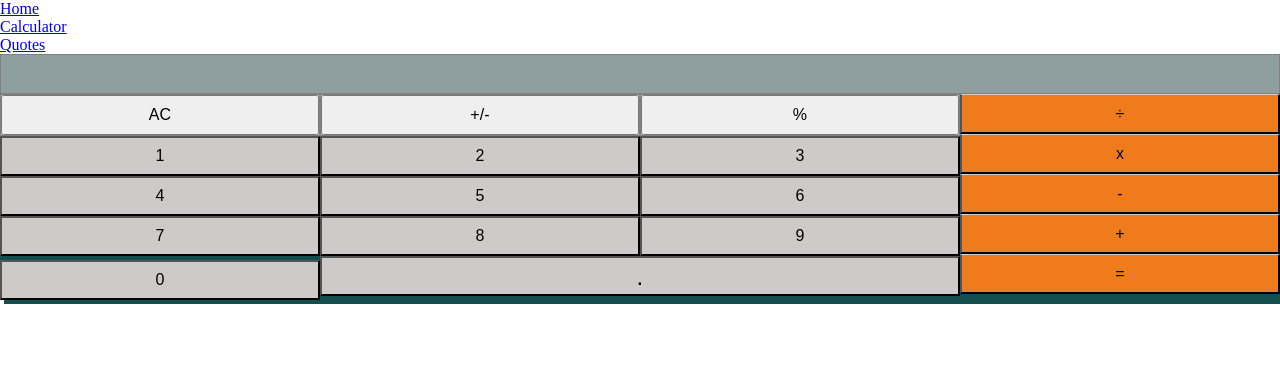
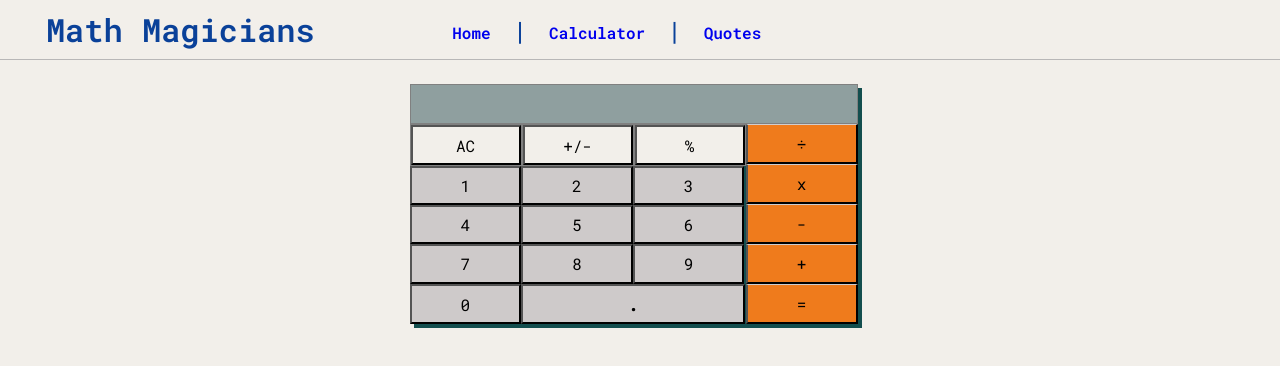
Before and after one commit to HFG43/math_magicians, a React (Create React App) app: page /calculator in a window 1280 px wide. Shown: the top 366 px of the page. Built offline with nearby package versions, Linux system fonts and the light colour scheme.

Commit message:
Apply CSS using Modules for NavBar & Home & Quotes

```diff
--- a/src/App.js
+++ b/src/App.js
@@ -5,10 +5,12 @@ import Calculator from './components/calculator';
 import Quote from './components/ninja';
 import NavBar from './components/navbar';
 import NotFound from './components/notFound';
+import styles from './App.module.css';
 
 function App() {
   return (
     <>
+      <div className={styles.app_container}>
         <NavBar />
         <Routes>
           <Route path="/" element={<Home />} />
@@ -16,6 +18,7 @@ function App() {
           <Route path="/quotes" element={<Quote />} />
           <Route path="*" element={<NotFound />} />
         </Routes>
+      </div>
     </>
   );
 }
--- /dev/null
+++ b/src/App.module.css
@@ -0,0 +1,7 @@
+.app_container {
+  margin: 0;
+  padding: 0;
+  box-sizing: border-box;
+  font-size: 16px;
+  font-family: Verdana, Geneva, Tahoma, sans-serif;
+}
--- a/src/components/calculator.js
+++ b/src/components/calculator.js
@@ -4,6 +4,7 @@ import NumbersPad from './numbers';
 import ComplexOperationsPad from './complexOperations';
 import RegOperationsPad from './regularOperations';
 import calculate from '../logic/calculate';
+import styles from './calculator.module.css';
 
 const Calculator = () => {
   const [operationResult, mathOperation] = useState({});
@@ -13,7 +14,7 @@ const Calculator = () => {
   };
 
   return (
-    <div className="calc_container">
+    <div className={styles.calc_container}>
       <DisplayNumbers operationResult={operationResult} />
       <ComplexOperationsPad handleClick={handleClick} />
       <NumbersPad handleClickNumber={handleClick} />
--- /dev/null
+++ b/src/components/calculator.module.css
@@ -0,0 +1,14 @@
+.calc_container {
+  width: 58%;
+  margin: 24px 20% 0 20%;
+  display: grid;
+  grid-template-columns: 1fr 1fr 1fr 1fr;
+  box-shadow: 4px 4px rgb(19, 78, 78);
+}
+
+@media all and (min-width: 768px) {
+  .calc_container {
+    width: 35%;
+    margin: 24px 32% 0 32%;
+  }
+}
--- a/src/components/home.js
+++ b/src/components/home.js
@@ -1,16 +1,18 @@
 /* eslint-disable max-len */
 import React from 'react';
+import styles from './home.module.css';
 
 const Home = () => (
   <>
-    <h1>Welcome to our page!</h1>
+    <div className={styles.home_container}>
+      <h1 className={styles.home_title}>Welcome to our page!</h1>
       <p>
         Lorem ipsum dolor sit amet, consectetur adipiscing elit. Sed do eiusmod tempor incididunt ut labore et dolore magna aliqua. Ut enim ad minim veniam, quis nostrud exercitation ullamco laboris nisi ut aliquip ex ea commodo consequat. Duis aute irure dolor in reprehenderit in voluptate velit esse cillum dolore eu fugiat nulla pariatur. Excepteur sint occaecat cupidatat non proident, sunt in culpa qui officia deserunt mollit anim id est laborum.
         <br />
         <br />
         Lorem ipsum dolor sit amet, consectetur adipiscing elit. Sed do eiusmod tempor incididunt ut labore et dolore magna aliqua. Ut enim ad minim veniam, quis nostrud exercitation ullamco laboris nisi ut aliquip ex ea commodo consequat. Duis aute irure dolor in reprehenderit in voluptate velit esse cillum dolore eu fugiat nulla pariatur. Excepteur sint occaecat cupidatat non proident, sunt in culpa qui officia deserunt mollit anim id est laborum.
-
       </p>
+    </div>
   </>
 );
 
--- /dev/null
+++ b/src/components/home.module.css
@@ -0,0 +1,16 @@
+@import url("https://fonts.googleapis.com/css2?family=Roboto+Mono:ital,wght@0,400;0,500;0,600;0,700;1,400;1,500;1,600;1,700&display=swap");
+
+* {
+  font-family: "Roboto Mono", monospace;
+  background-color: rgb(242, 239, 234);
+}
+
+.home_container {
+  margin: 24px 10% 0 10%;
+}
+
+.home_title {
+  font-size: 1.6rem;
+  font-weight: 500;
+  margin-bottom: 12px;
+}
--- a/src/components/navbar.js
+++ b/src/components/navbar.js
@@ -1,16 +1,19 @@
 import React from 'react';
 import { Link } from 'react-router-dom';
+import styles from './navbar.module.css';
 
 const NavBar = () => (
-  <div>
-    <span />
+  <div className={styles.navbar}>
+    <span className={styles.navbar_title}>Math Magicians</span>
     <ul>
       <li>
         <Link to="/">Home</Link>
       </li>
+      <li>|</li>
       <li>
         <Link to="/calculator">Calculator</Link>
       </li>
+      <li>|</li>
       <li>
         <Link to="/quotes">Quotes</Link>
       </li>
--- /dev/null
+++ b/src/components/navbar.module.css
@@ -0,0 +1,40 @@
+@import url('https://fonts.googleapis.com/css2?family=Roboto+Mono:ital,wght@0,400;0,500;0,600;0,700;1,400;1,500;1,600;1,700&display=swap');
+
+.navbar {
+  display: flex;
+  padding: 8px;
+  align-items: center;
+  color: rgb(10, 65, 153);
+  font-weight: 600;
+  font-family: 'Roboto Mono', monospace;
+  border-bottom: 1px solid rgb(184, 183, 183);
+}
+
+.navbar_title {
+  margin-left: 3%;
+  margin-right: 10%;
+  font-size: 2rem;
+}
+
+.navbar ul {
+  display: flex;
+  flex-wrap: wrap;
+}
+
+.navbar li {
+  list-style: none;
+  margin-right: 5%;
+  margin-left: 5%;
+  font-size: 1.5rem;
+  flex-shrink: 1.5;
+}
+
+.navbar a {
+  text-decoration: none;
+}
+
+@media all and (min-width: 768px) {
+  .navbar ul {
+    flex-wrap: nowrap;
+  }
+}
--- a/src/components/ninja.js
+++ b/src/components/ninja.js
@@ -1,4 +1,5 @@
 import { useState, useEffect } from 'react';
+import styles from './ninja.module.css';
 
 function Quote() {
   const [quote, setQuote] = useState([]);
@@ -36,7 +37,7 @@ function Quote() {
     return <div>There info is loading... Please wait!</div>;
   }
   return (
-    <div className="ninja_quote_container">
+    <div className={styles.ninja_quote_container}>
       <div>
         Author:
         {' '}
--- /dev/null
+++ b/src/components/ninja.module.css
@@ -0,0 +1,23 @@
+.ninja_quote_container {
+  display: flex;
+  flex-direction: column;
+  margin: 24px 20% 0 20%;
+}
+
+.ninja_quote_container div {
+  font-size: 1rem;
+  background-color: rgb(19, 78, 78);
+  margin: 3px;
+  color: #fff;
+  text-align: center;
+  border-radius: 5px;
+  width: auto;
+  display: inline-flex;
+  padding: 4px;
+  justify-content: center;
+}
+
+.ninja_quote_container div:last-child {
+  color: yellow;
+  justify-content: end;
+}
--- a/src/index.css
+++ b/src/index.css
@@ -3,21 +3,6 @@
   padding: 0;
   box-sizing: border-box;
   font-size: 16px;
-}
-
-.app {
-  margin: 12px 35% 0 35%;
-}
-
-.ninja_quote {
-  margin-top: 12px;
-}
-
-.calc_container {
-  width: 100%;
-  display: grid;
-  grid-template-columns: 1fr 1fr 1fr 1fr;
-  box-shadow: 4px 4px rgb(19, 78, 78);
 }
 
 .calc_display_result {
@@ -71,8 +56,8 @@
 
 .calc_num_pad button {
   display: inline;
-  width: 33.33%;
-  height: 2.5rem;
+  width: 33.2%;
+  height: 2.45rem;
   background-color: rgb(206, 202, 202);
   justify-content: center;
   align-items: center;
@@ -82,29 +67,5 @@
   width: 66.66%;
   font-size: 24px;
   height: 2.5rem;
-  padding: 0.5% 0 2.5% 0;
+  padding-bottom: 5%;
 }
-
-.ninja_quote_container {
-  display: flex;
-  flex-direction: column;
-  margin: 0 20% 0 20%;
-}
-
-.ninja_quote_container div {
-  font-size: 1rem;
-  background-color: rgb(19, 78, 78);
-  margin: 3px;
-  color: #fff;
-  text-align: center;
-  border-radius: 5px;
-  width: auto;
-  display: inline-flex;
-  padding: 4px;
-  justify-content: center;
-}
-
-.ninja_quote_container div:last-child {
-  color: yellow;
-  justify-content: end;
-}
```
Also changed, not shown: 1 other file (tests, documents, lock files or other folders). Lines whose indentation alone changed are shown as unchanged.
